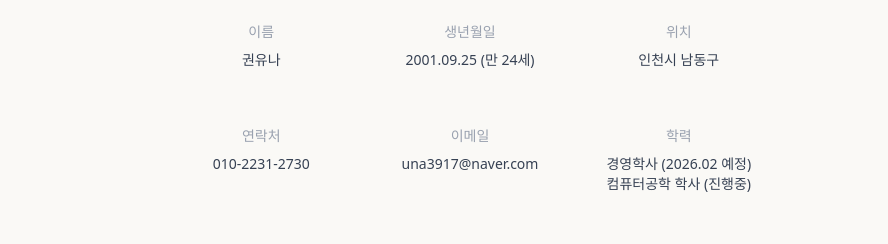
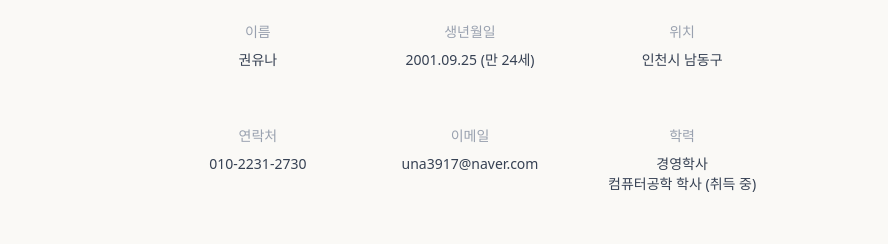
Before and after one commit to yuna0310k-SSONG/portfolio_, a Next.js app: page / in a window 1280 px wide. Shown: the part 756-1000 px from the top of the page, without its empty margins (170-1058 px from the left). Built offline with nearby package versions, Linux system fonts and the light colour scheme.

Commit message:
20260211

```diff
--- a/components/AboutSection.tsx
+++ b/components/AboutSection.tsx
@@ -10,7 +10,7 @@ const aboutItems = [
   { label: "이메일", value: "una3917@naver.com" },
   {
     label: "학력",
-    value: ["경영학사 (2026.02 예정)", "컴퓨터공학 학사 (진행중)"]
+    value: ["경영학사", "컴퓨터공학 학사 (취득 중)"]
   },
 ];
 
```
